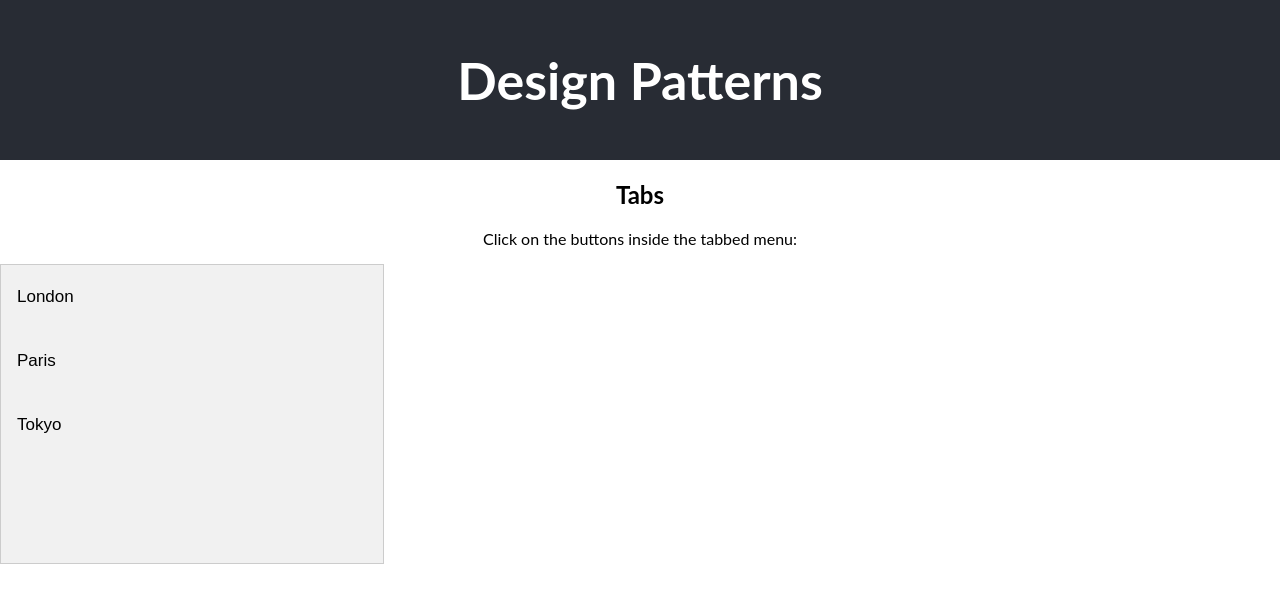
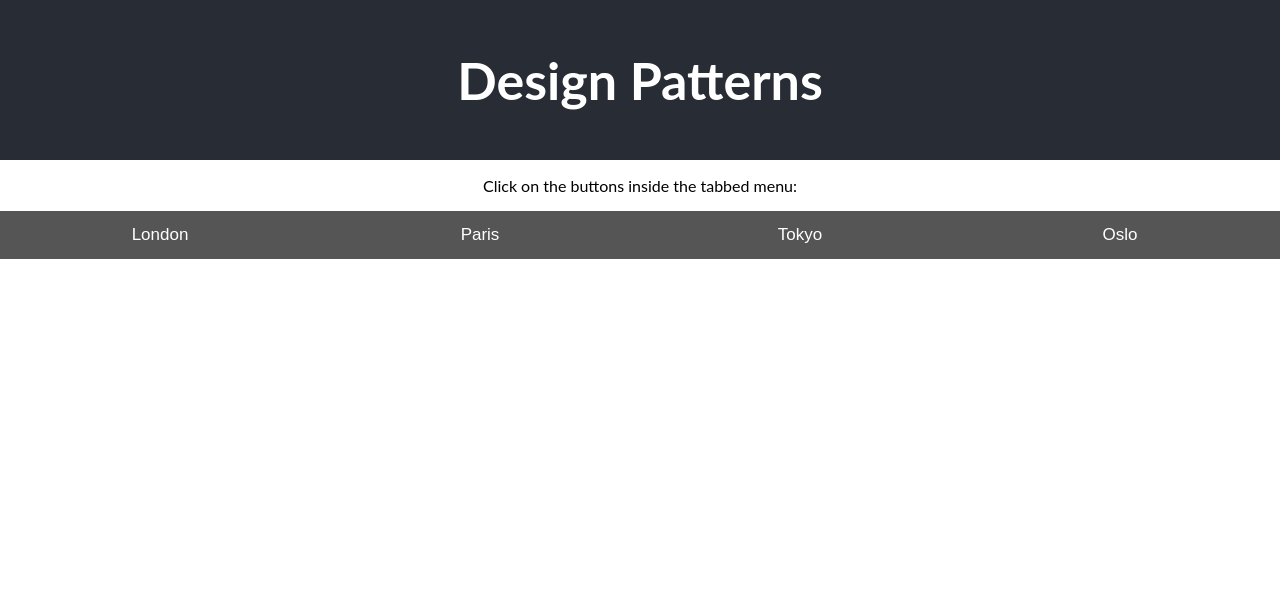
Before and after one commit to hygtfrde/design_patterns, a React (Create React App) app: page / in a window 1280 px wide. Shown: the top 602 px of the page. Built offline with nearby package versions, Linux system fonts and the light colour scheme.

Commit message:
use functional callback in onClick

```diff
--- a/src/App.tsx
+++ b/src/App.tsx
@@ -1,7 +1,7 @@
 import React from 'react';
 import './App.css';
 
-import Pattern from './Design_Patterns/Menus/VerticalTabs/VerticalTabs';
+import Pattern from './Design_Patterns/Menus/TabHeaders/TabHeaders';
 
 function App() {
   return (
--- a/src/Design_Patterns/Menus/TabHeaders/TabHeaders.tsx
+++ b/src/Design_Patterns/Menus/TabHeaders/TabHeaders.tsx
@@ -1,4 +1,4 @@
-import React from "react";
+import React, {useRef} from "react";
 import './tab_headers_styles.css'
 
 const TabHeaders = () => {
@@ -9,18 +9,7 @@ const TabHeaders = () => {
     }
 
     const openTab = (e: any) => {
-        var i, tabcontent, tablinks;
-        tabcontent = document.getElementsByClassName("tabcontent");
-        for (i = 0; i < tabcontent.length; i++) {
-          tabcontent[i].style.display = "none";
-        }
-        tablinks = document.getElementsByClassName("tablink");
-        for (i = 0; i < tablinks.length; i++) {
-          tablinks[i].style.backgroundColor = "";
-        }
-        document.getElementById(cityName).style.display = "block";
-        elmnt.style.backgroundColor = color;
-        return 0
+
     }
     return (
         <div className="container">
@@ -46,10 +35,10 @@ const TabHeaders = () => {
                 <p>Oslo is the capital of Norway.</p>
             </div>
 
-            <button className="tablink" onClick={openTab('London')} id="defaultOpen">London</button>
-            <button className="tablink" onClick={openTab('Paris')}>Paris</button>
-            <button className="tablink" onClick={openTab('Tokyo')}>Tokyo</button>
-            <button className="tablink" onClick={openTab('Oslo')}>Oslo</button>
+            <button className="tablink" onClick={()=>openTab('London')} id="defaultOpen">London</button>
+            <button className="tablink" onClick={()=>openTab('Paris')}>Paris</button>
+            <button className="tablink" onClick={()=>openTab('Tokyo')}>Tokyo</button>
+            <button className="tablink" onClick={()=>openTab('Oslo')}>Oslo</button>
         </div>
     )
 }
```
